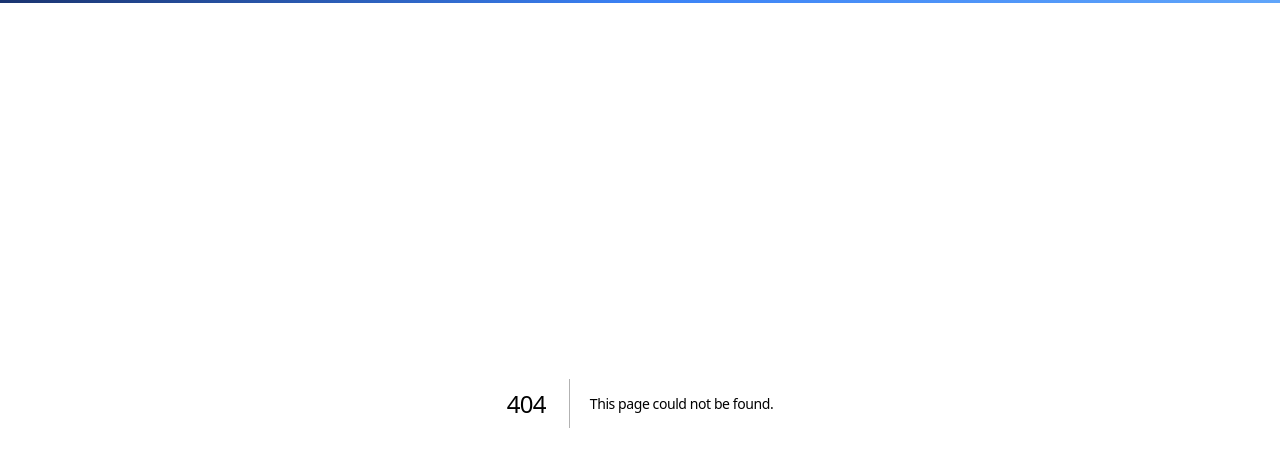
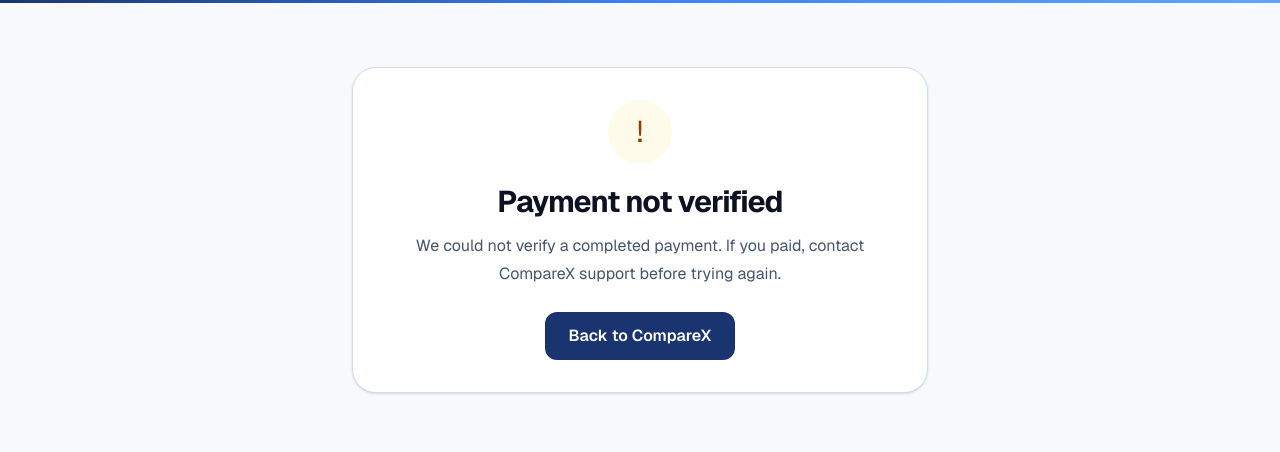
Before and after one commit to pietroconforti-blip/compareX, a Next.js app: page /checkout/success in a window 1280 px wide. Before the commit this address had no page. Shown: the top 452 px of the page. Built offline with nearby package versions, Linux system fonts and the light colour scheme; no server answers.

Commit message:
Verify Stripe payment before showing activation confirmation

```diff
--- /dev/null
+++ b/app/checkout/success/page.tsx
@@ -0,0 +1,16 @@
+import Stripe from "stripe";
+import Link from "next/link";
+export const dynamic = "force-dynamic";
+type Props = { searchParams: Promise<{ session_id?: string }> };
+export default async function CheckoutSuccessPage({ searchParams }: Props) {
+  const { session_id: sessionId } = await searchParams;
+  const secretKey = process.env.STRIPE_SECRET_KEY;
+  let paid = false;
+  if (secretKey && sessionId) {
+    try {
+      const session = await new Stripe(secretKey).checkout.sessions.retrieve(sessionId);
+      paid = session.payment_status === "paid" && session.metadata?.product === "comparex_package_activation";
+    } catch { paid = false; }
+  }
+  return <main className="min-h-screen bg-[#f7f9fd] px-5 py-16 text-[#0c1222]"><section className="mx-auto max-w-xl rounded-3xl border border-[#d5dceb] bg-white p-8 text-center shadow-sm"><div className={`mx-auto flex h-16 w-16 items-center justify-center rounded-full text-3xl ${paid ? "bg-emerald-50 text-emerald-700" : "bg-amber-50 text-amber-800"}`}>{paid ? "✓" : "!"}</div><h1 className="mt-5 text-3xl font-bold">{paid ? "Payment confirmed" : "Payment not verified"}</h1><p className="mt-3 leading-7 text-slate-600">{paid ? "The €5 one-time CompareX activation fee has been paid successfully. Service prices remain separate and are paid directly to providers." : "We could not verify a completed payment. If you paid, contact CompareX support before trying again."}</p>{paid && <p className="mt-3 text-sm text-slate-500">Payment reference: {sessionId}</p>}<Link href="/" className="mt-6 inline-flex rounded-xl bg-[#1a3470] px-6 py-3 font-semibold text-white hover:bg-[#12254f]">Back to CompareX</Link></section></main>;
+}
```
